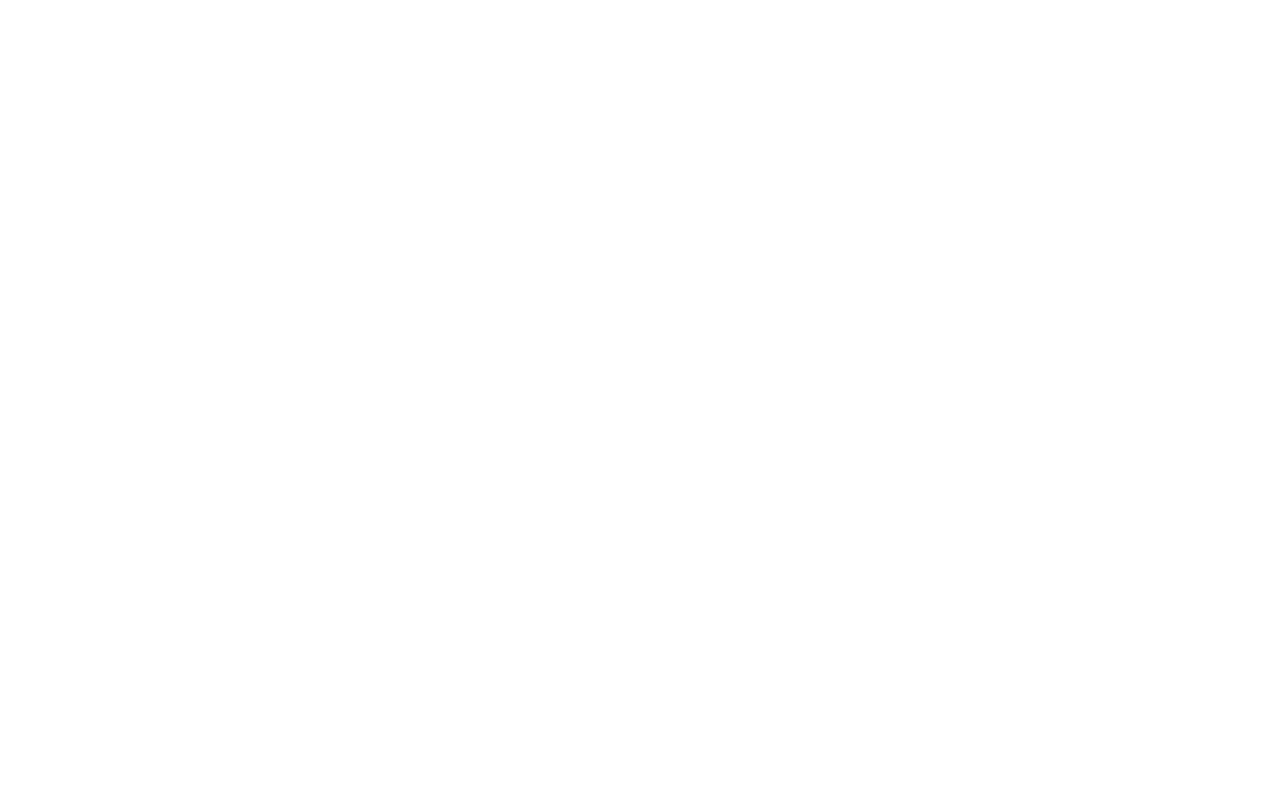
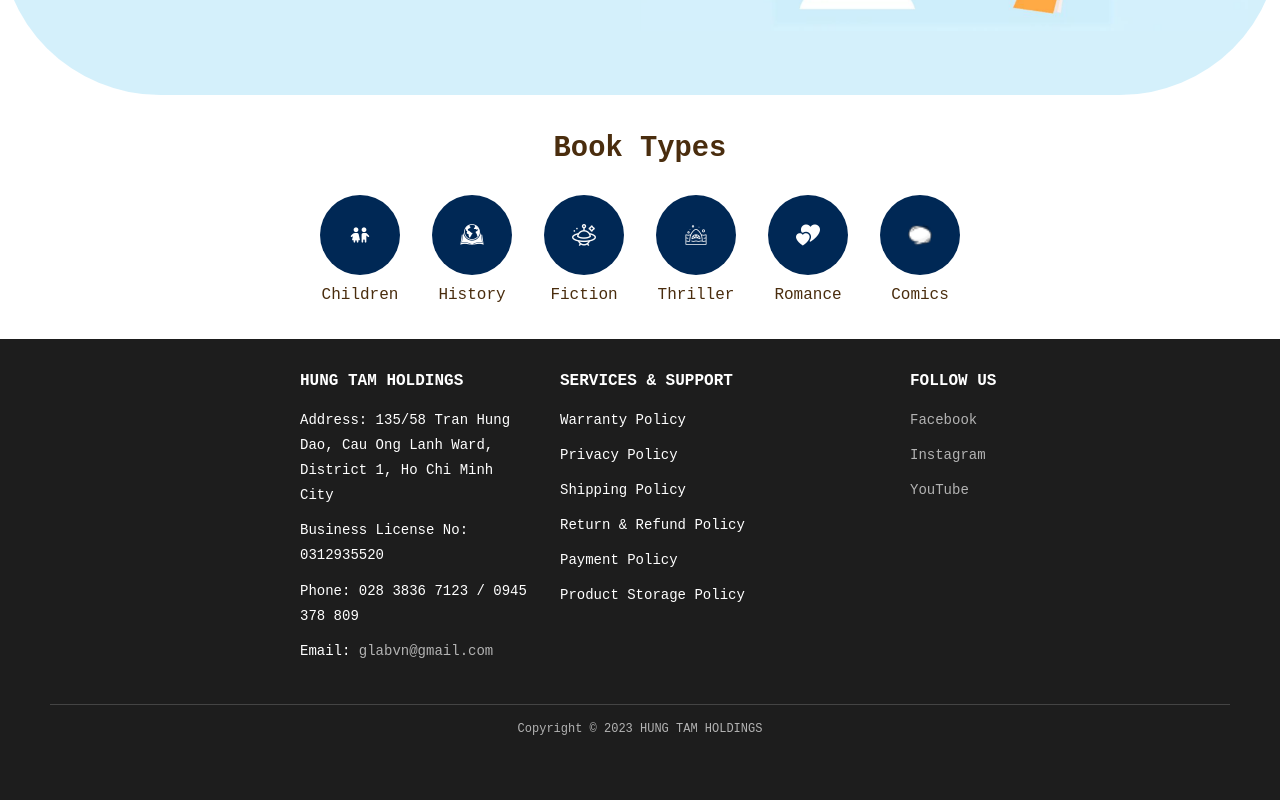
Before and after one commit to QuocBe/SellBook, a React (Vite) app: page /footer in a window 1280 px wide. Before the commit this address had no page. Shown: the part 380-1180 px from the top of the page. Before the commit the page ends 800 px from the top, so only its background shows below. Built offline with nearby package versions, Linux system fonts and the light colour scheme; a web font is replaced by a local one.

Commit message:
update: code about

```diff
--- a/src/App.jsx
+++ b/src/App.jsx
@@ -45,7 +45,7 @@
 
         <Route path="/Profileguest" element={<Profile />} />
         {/* Route cho các trang khác sẽ bao gồm Layout */}
-        <Route path="/guest" element={<Layout />}>
+        <Route path="/" element={<Layout />}>
           {/* Trang chính (Home) */}
           <Route index element={<Home />} />
 
--- a/src/Components/Footer/Footer.jsx
+++ b/src/Components/Footer/Footer.jsx
@@ -1,12 +1,47 @@
-// Checkout.jsx
 import React from 'react';
+import '../../../src/assets/style/Footer/Footer.scss'; // Đảm bảo bạn đã tạo file SCSS cho style
 
 function Footer() {
   return (
-    <div>
-      <h1>Footer Page</h1>
-      {/* Add the rest of your component's code here */}
-    </div>
+    <footer className="footer">
+      <div className="footer-container">
+        {/* Company Information */}
+        <div className="footer-section">
+          <h3>HUNG TAM HOLDINGS</h3>
+          <p>Address: 135/58 Tran Hung Dao, Cau Ong Lanh Ward, District 1, Ho Chi Minh City</p>
+          <p>Business License No: 0312935520</p>
+          <p>Phone: 028 3836 7123 / 0945 378 809</p>
+          <p>Email: <a href="mailto:glabvn@gmail.com">glabvn@gmail.com</a></p>
+        </div>
+
+        {/* Services and Support */}
+        <div className="footer-section">
+          <h3>Services & Support</h3>
+          <ul>
+            <li>Warranty Policy</li>
+            <li>Privacy Policy</li>
+            <li>Shipping Policy</li>
+            <li>Return & Refund Policy</li>
+            <li>Payment Policy</li>
+            <li>Product Storage Policy</li>
+          </ul>
+        </div>
+
+        {/* Follow Us */}
+        <div className="footer-section">
+          <h3>Follow Us</h3>
+          <ul>
+            <li><a href="https://facebook.com" target="_blank" rel="noopener noreferrer">Facebook</a></li>
+            <li><a href="https://instagram.com" target="_blank" rel="noopener noreferrer">Instagram</a></li>
+            <li><a href="https://youtube.com" target="_blank" rel="noopener noreferrer">YouTube</a></li>
+          </ul>
+        </div>
+      </div>
+
+      <div className="footer-bottom">
+        <p>Copyright © 2023 HUNG TAM HOLDINGS</p>
+      </div>
+    </footer>
   );
 }
 
--- /dev/null
+++ b/src/assets/style/Footer/Footer.scss
@@ -0,0 +1,86 @@
+.footer {
+    background-color: #1d1d1d;
+    color: #fff;
+    padding: 30px 50px; // Thêm padding để dịch toàn bộ nội dung sang phải
+    font-size: 14px;
+
+    .footer-container {
+      display: grid;
+      grid-template-columns: 1fr 1fr 1fr; // Chia tỷ lệ giống mẫu
+      gap: 30px;
+      justify-content: center; // Dịch cả footer-container sang giữa
+      padding-left: 160px;
+    }
+
+    .footer-section {
+      &:first-child {
+        padding-left: 90px; // Đẩy phần đầu tiên sang phải
+
+      }
+
+      h3 {
+        font-size: 16px;
+        margin-bottom: 15px;
+        text-transform: uppercase;
+        font-weight: bold;
+      }
+
+      p,
+      ul {
+        margin: 10px 0;
+        line-height: 1.8;
+      }
+
+      a {
+        color: #b3b3b3;
+        text-decoration: none;
+        transition: color 0.3s ease;
+
+        &:hover {
+          color: #fff;
+        }
+      }
+
+      ul {
+        list-style: none;
+        padding: 0;
+
+        li {
+          margin-bottom: 10px;
+        }
+      }
+    }
+
+    .footer-bottom {
+      text-align: center;
+      margin-top: 30px;
+      font-size: 12px;
+      border-top: 1px solid #444;
+      padding-top: 15px;
+      color: #b3b3b3;
+    }
+  }
+
+  // Responsive cho màn hình nhỏ hơn
+  @media (max-width: 768px) {
+    .footer {
+      padding: 20px;
+
+      .footer-container {
+        grid-template-columns: 1fr; // Chuyển sang dạng cột
+        gap: 20px;
+      }
+
+      .footer-section {
+        &:first-child {
+          padding-left: 0; // Loại bỏ padding trên màn hình nhỏ
+        }
+
+        text-align: center;
+      }
+
+      .footer-bottom {
+        font-size: 10px;
+      }
+    }
+  }
```
